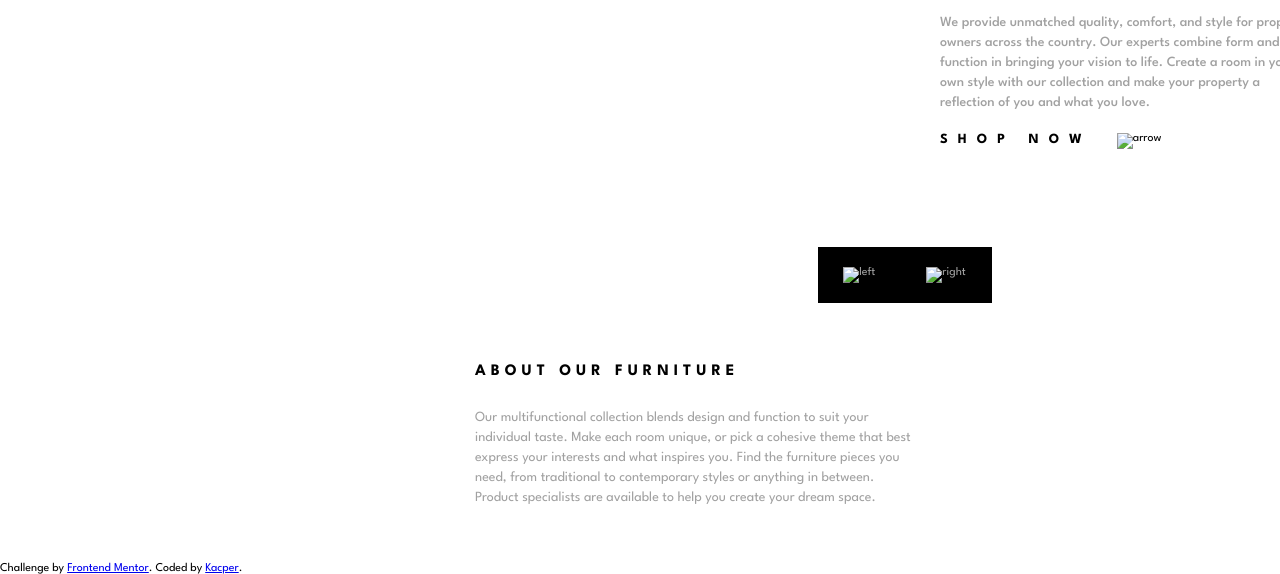
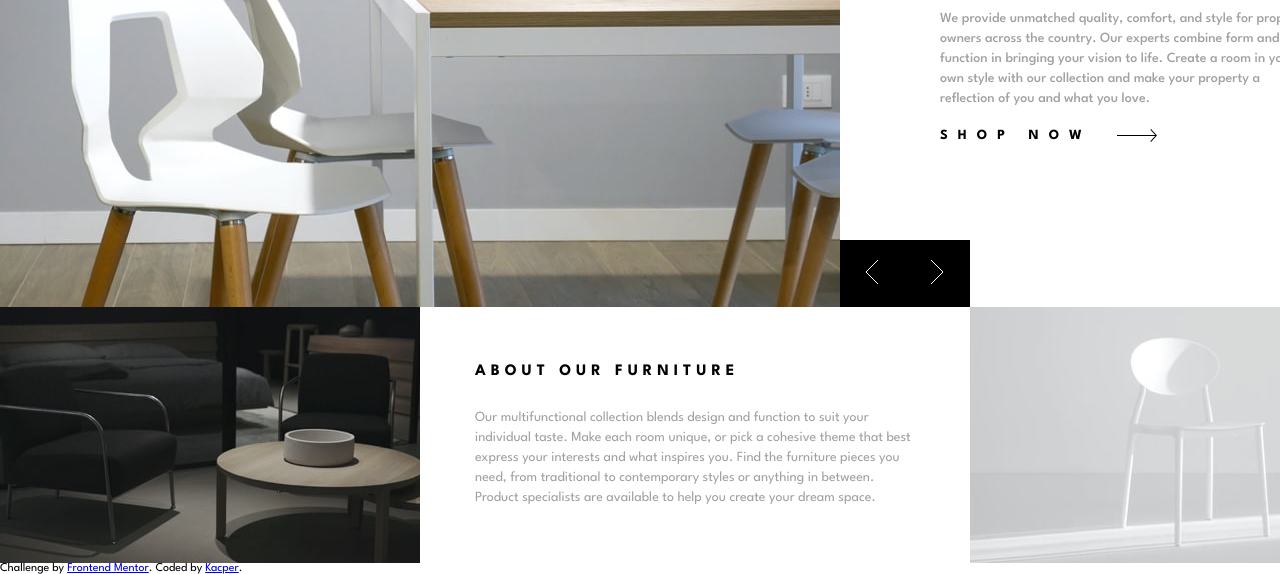
Before and after one commit to kdziedzic98/Room-Homepage, a plain HTML site: page index.html in a window 1280 px wide. Shown: the part 227-801 px from the top of the page. Drawn offline with Linux system fonts and the light colour scheme; the site is published under a folder, as on GitHub Pages, so addresses that start at the root find nothing.

Commit message:
fixed bugs

```diff
--- a/index.html
+++ b/index.html
@@ -21,7 +21,7 @@
       <section class="container__firstRow">
         <div class="imageContainer">
           <nav class="navPanel">
-            <img src="images/logo.svg" alt="room" class="logo" />
+            <img src="./images/logo.svg" alt="room" class="logo" />
             <ul>
               <li>home</li>
               <li>shop</li>
@@ -44,16 +44,16 @@
             </p>
             <div class="content__link">
               <a href="#" class="link">SHOP NOW</a>
-              <img src="/images/icon-arrow.svg" alt="arrow" class="arrow" />
+              <img src="./images/icon-arrow.svg" alt="arrow" class="arrow" />
             </div>
           </div>
           <div class="slider">
             <div class="sliderOne">
-              <img src="/images/icon-angle-left.svg" alt="left" class="left" />
+              <img src="./images/icon-angle-left.svg" alt="left" class="left" />
             </div>
             <div class="sliderTwo">
               <img
-                src="/images/icon-angle-right.svg"
+                src="./images/icon-angle-right.svg"
                 alt="right"
                 class="right"
               />
--- a/main.scss
+++ b/main.scss
@@ -20,7 +20,7 @@ body {
   &__firstRow {
     display: flex;
     .imageContainer {
-      background: url("/images/desktop-image-hero-1.jpg");
+      background: url("./images/desktop-image-hero-1.jpg");
       width: 840px;
       height: 534px;
 
@@ -134,7 +134,7 @@ body {
   &__secondRow {
     display: flex;
     .firstImage {
-      background: url("/images/image-about-dark.jpg");
+      background: url("./images/image-about-dark.jpg");
       width: 420px;
       height: 256px;
     }
@@ -160,7 +160,7 @@ body {
       }
     }
     .secondImage {
-      background: url("/images/image-about-light.jpg");
+      background: url("./images/image-about-light.jpg");
       width: 420px;
       height: 256px;
     }
```
Also changed, not shown: main.css, main.min.css.
